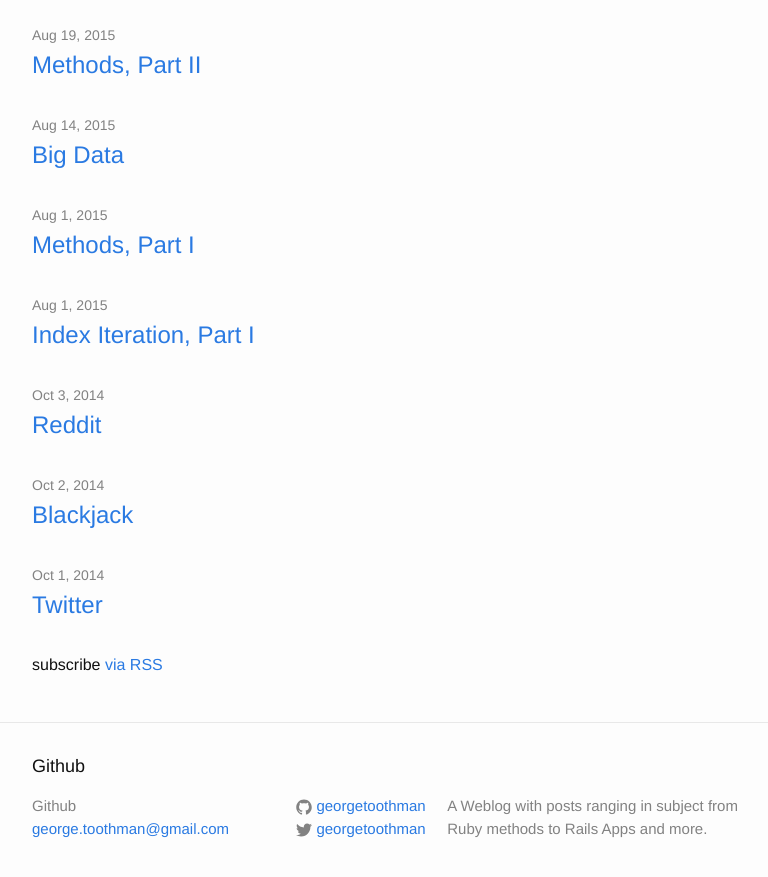
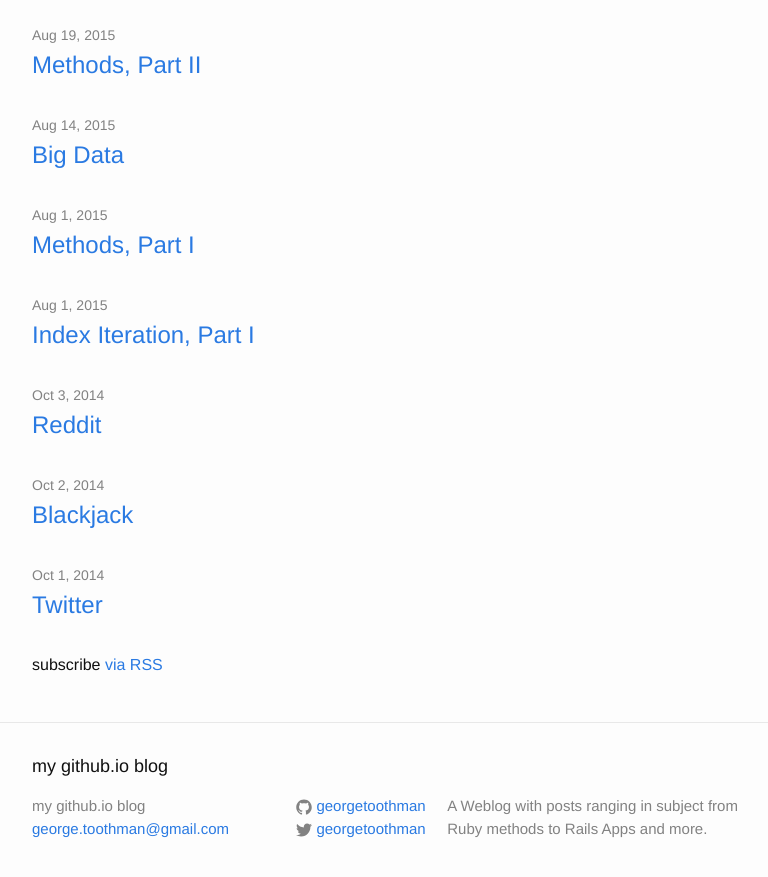
Before and after one commit to georgetoothman/cantate.github.io, a Jekyll site: the page built from index.html, in a window 1280 px wide and 900 px high, scrolled down 1914 px. Shown: the top 877 px of the window, without its empty margins (238-1006 px from the left). Built offline with Jekyll 4.4.1, drawn with Linux system fonts in a browser that asks for light colours; some of the changed text lies outside the part shown.

Commit message:
Update _config.yml

```diff
--- a/_config.yml
+++ b/_config.yml
@@ -1,4 +1,4 @@
-title: Github
+title: my github.io blog
 email: george.toothman@gmail.com
 description: A Weblog with posts ranging in subject from Ruby methods to Rails Apps and more.
 baseurl: ""
```
